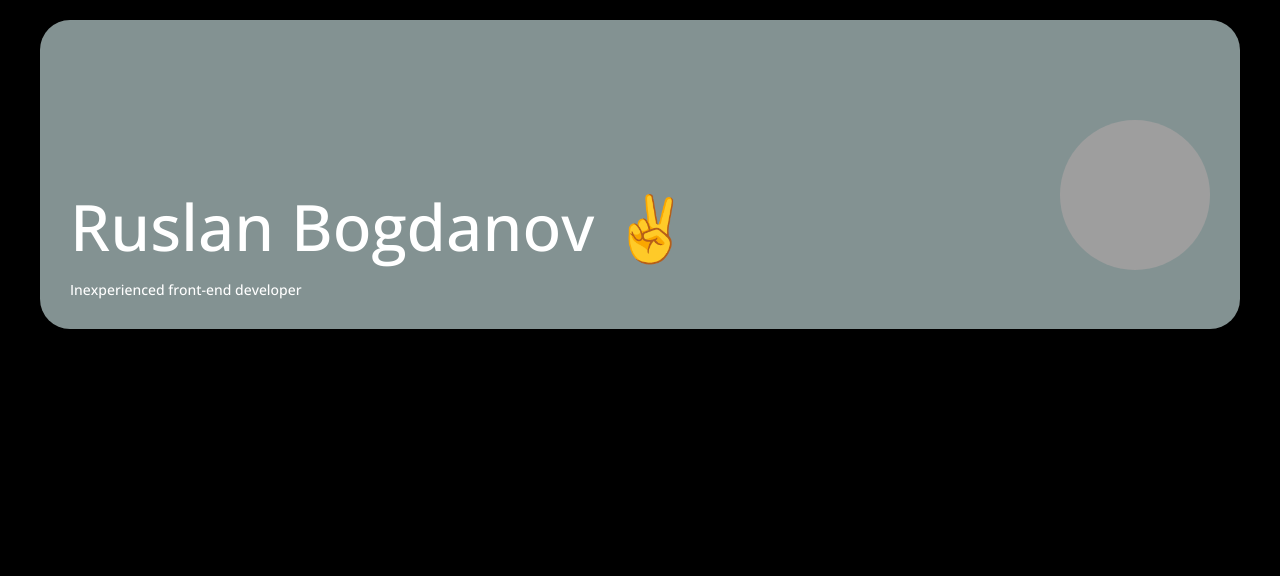
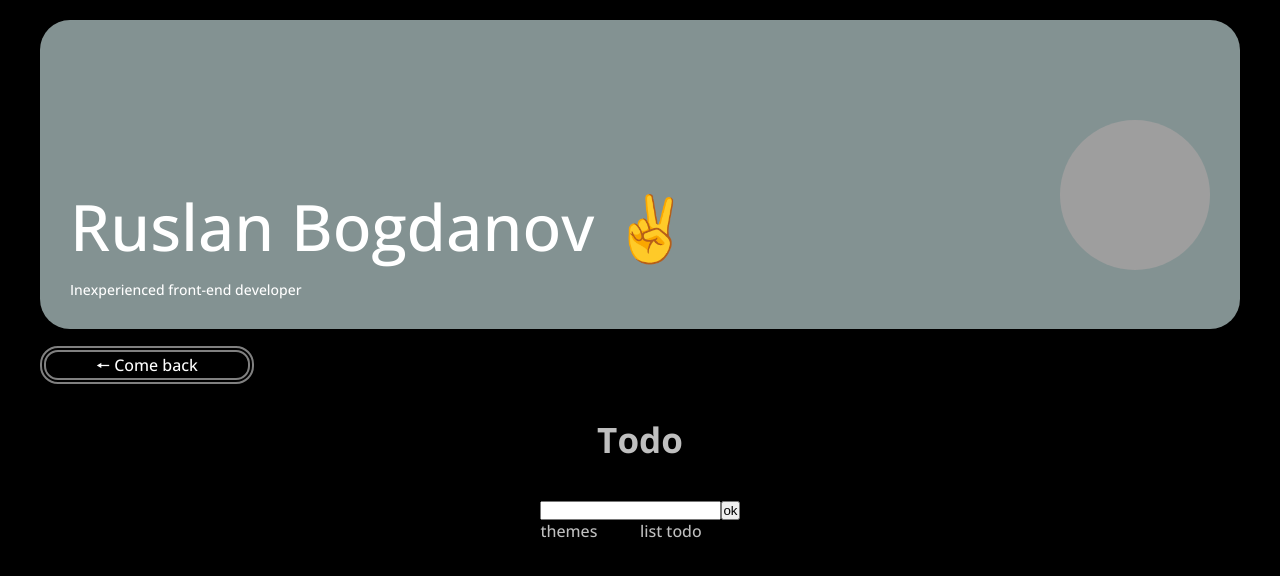
Before and after one commit to XXXmez/my-react1, a React (Create React App) app in the folder my-react/: page /todo in a window 1280 px wide. Shown: the top 576 px of the page. Built offline with nearby package versions, Linux system fonts and the light colour scheme; grey boxes are pictures that could not be loaded.

Commit message:
feat: started a new component

```diff
--- a/my-react/src/App.js
+++ b/my-react/src/App.js
@@ -9,6 +9,7 @@ import AccordionPage from "./pages/AccordionPage/AccordionPage";
 import TranslatorV1Page from "./pages/Translator_v1_Page/Translator_v1_Page";
 import TranslatorV2Page from "./pages/Translator_v2_Page/Translator_v2_Page";
 import PaginationPage from "./pages/PaginationPage/PaginationPage";
+import TodoPage from "./pages/TodoPage/TodoPage";
 
 function App() {
   return (
@@ -22,7 +23,7 @@ function App() {
           <Route path="/accordion" element={<AccordionPage />} />
           <Route path="/translator_v1" element={<TranslatorV1Page />} />
           <Route path="/translator_v2" element={<TranslatorV2Page />} />
-          <Route path="/pagination" element={<PaginationPage />} />
+          <Route path="/todo" element={<TodoPage />} />
         </Routes>
       </main>
       <Footer />
--- a/my-react/src/components/Main/Cards/Cards.jsx
+++ b/my-react/src/components/Main/Cards/Cards.jsx
@@ -45,6 +45,12 @@ const arrObj = [
     url: "pagination",
     favorites: true,
   },
+  {
+    id: "7",
+    name: "To-do list with sections",
+    description: "Todo",
+    url: "todo",
+  },
 ];
 
 const newArr = [...arrObj]
--- /dev/null
+++ b/my-react/src/components/project/Todo/Todo.css
@@ -0,0 +1,8 @@
+.todo {
+  display: grid;
+  grid-template-columns: 1fr 1fr;
+}
+.todo-input {
+  grid-column-start: 1;
+  grid-column-end: 3;
+}
--- /dev/null
+++ b/my-react/src/components/project/Todo/Todo.jsx
@@ -0,0 +1,17 @@
+import React from "react";
+import "./Todo.css";
+
+const Todo = () => {
+  return (
+    <div className="todo">
+      <div className="todo-input">
+        <input />
+        <button>ok</button>
+      </div>
+      <div>themes</div>
+      <div>list todo</div>
+    </div>
+  );
+};
+
+export default Todo;
--- /dev/null
+++ b/my-react/src/pages/TodoPage/TodoPage.jsx
@@ -0,0 +1,15 @@
+import React from "react";
+import LinkToMain from "../../components/LinkToMain/LinkToMain";
+import PagesContent from "../../components/PagesContent/PagesContent";
+import Todo from "../../components/project/Todo/Todo";
+
+const TodoPage = () => {
+  return (
+    <>
+      <LinkToMain />
+      <PagesContent title="Todo" component={<Todo />} />
+    </>
+  );
+};
+
+export default TodoPage;
```
